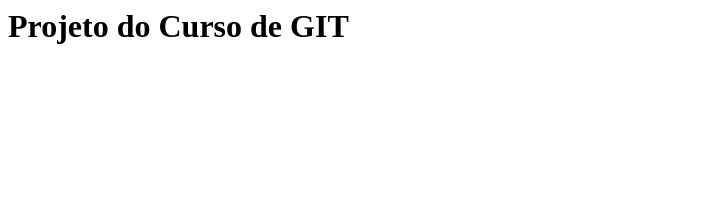
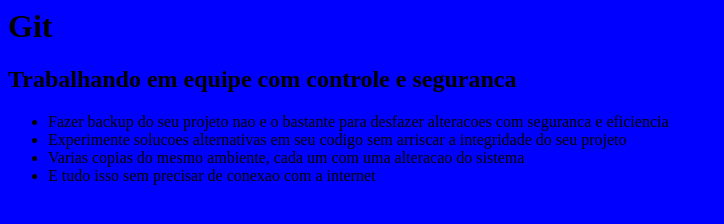
Before and after one commit to ernaniguilhon/curso-git, a plain HTML site: page index.html in a window 1280 px wide. Shown: the whole page, without its empty margins (0-724 px from the left). Drawn offline with Linux system fonts and the light colour scheme.

Commit message:
Adicionando estilo para a nossa página

```diff
--- /dev/null
+++ b/design.css
@@ -0,0 +1,3 @@
+body {
+  background-color: blue;
+}
--- a/index.html
+++ b/index.html
@@ -1,8 +1,23 @@
 <html>
+
 	<head>
+		<meta charset="UTF-8"/>
+		<link rel="stylesheet" type="text/css" href="/design.css"/>
+	</head>
 
-	</head>
 	<body>
-		<h1>Projeto do Curso de GIT</h1>
+		<h1>Git</h1>
+		<h2>Trabalhando em equipe com controle e seguranca</h2>
+
+		<ul>
+			<li>Fazer backup do seu projeto nao e o bastante para desfazer
+			alteracoes com seguranca e eficiencia</li>
+			<li>Experimente solucoes alternativas em seu codigo sem arriscar
+			a integridade do seu projeto</li>
+			<li>Varias copias do mesmo ambiente, cada um com uma alteracao
+			do sistema</li>
+			<li>E tudo isso sem precisar de conexao com a internet</li>
+		</ul>
 	</body>
+
 </html>
```
